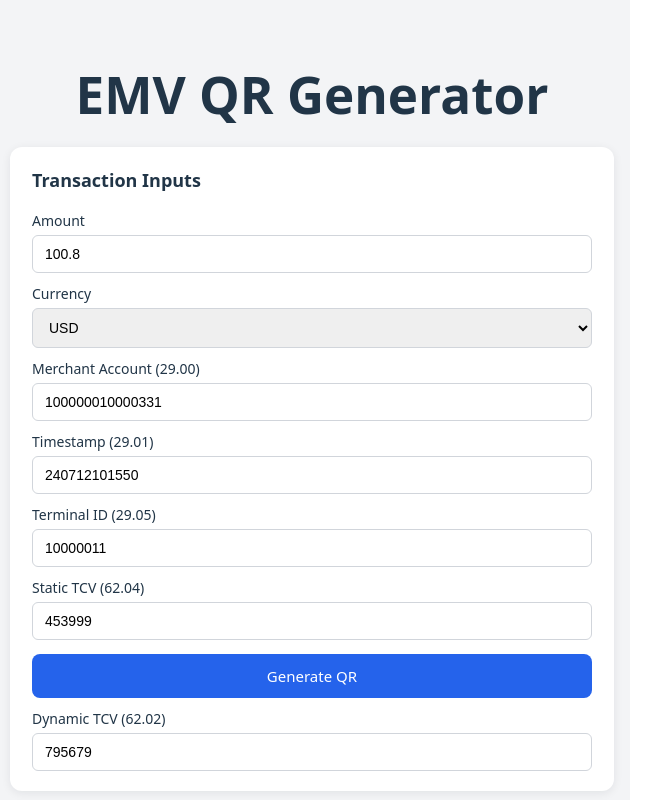
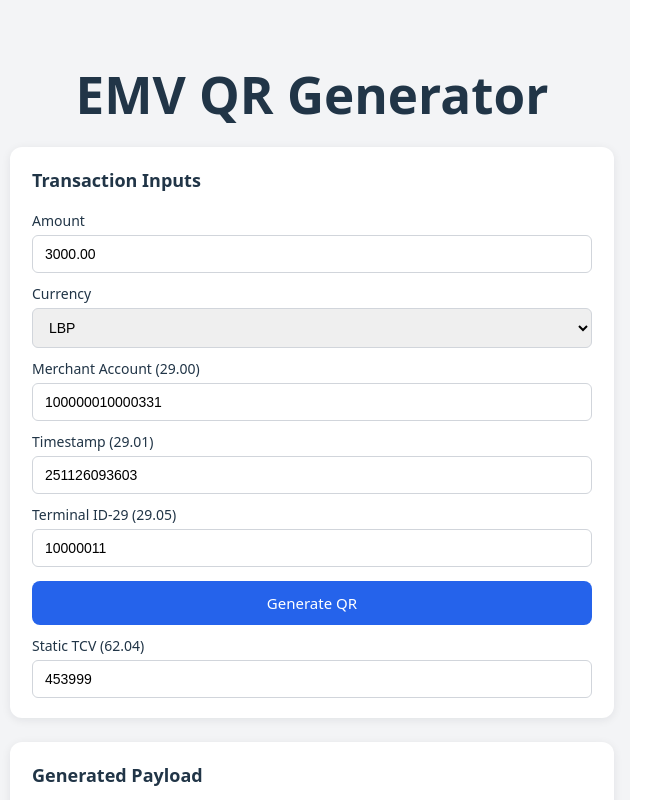
Before and after one commit to Bobkh72/emv-qr-app, a React (Vite) app: page / in a window 1280 px wide. Shown: the top 800 px of the page, without its empty margins (6-659 px from the left). Built offline with nearby package versions, Linux system fonts and the light colour scheme.

Commit message:
Refactor timestamp and amount state initialization

```diff
--- a/src/App.tsx
+++ b/src/App.tsx
@@ -60,13 +60,29 @@ function App() {
   // USER-EDITABLE FIELDS (NEW)
   // -----------------------------
   const [merchantAccount, setMerchantAccount] = useState("100000010000331");
-  const [timestamp, setTimestamp] = useState("240712101550");
+  const getCurrentTimestamp = () => {
+  const now = new Date();
+  const pad = (n: number) => n.toString().padStart(2, "0");
+
+  return (
+    pad(now.getFullYear() % 100) + // YY
+    pad(now.getMonth() + 1) +      // MM
+    pad(now.getDate()) +           // DD
+    pad(now.getHours()) +          // hh
+    pad(now.getMinutes()) +        // mm
+    pad(now.getSeconds())          // ss
+  );
+};
+
+const [timestamp, setTimestamp] = useState(getCurrentTimestamp());
+
+  //const [timestamp, setTimestamp] = useState("240712101550");
   const [tcv29, setTcv29] = useState("10000011");
 
-  const [amount, setAmount] = useState("100.8");
+  const [amount, setAmount] = useState("3000.00");
 
   // Dropdown: USD / LBP
-  const [currency, setCurrency] = useState("840");  // default USD
+  const [currency, setCurrency] = useState("422");  // default LBP
 
   const [tcvStatic, setTcvStatic] = useState("453999");
   const [tcvDynamic, setTcvDynamic] = useState("795679");
@@ -182,12 +198,16 @@ function App() {
           />
 
           {/* TCV29 */}
-          <label className="field-label">Terminal ID (29.05)</label>
+          <label className="field-label">Terminal ID-29 (29.05)</label>
           <input className="field-input"
             value={tcv29}
             onChange={(e) => setTcv29(e.target.value)}
           />
 
+
+          <button className="primary-btn" onClick={handleGenerate}>
+            Generate QR
+          </button>
           {/* Static TCV (user may override) */}
           <label className="field-label">Static TCV (62.04)</label>
           <input className="field-input"
@@ -195,12 +215,6 @@ function App() {
             onChange={(e) => setTcvStatic(e.target.value)}
           />
 
-          <button className="primary-btn" onClick={handleGenerate}>
-            Generate QR
-          </button>
-
-          <label className="field-label">Dynamic TCV (62.02)</label>
-          <input className="field-input" value={tcvDynamic} readOnly />
         </div>
 
         {/* RIGHT SIDE */}
```
